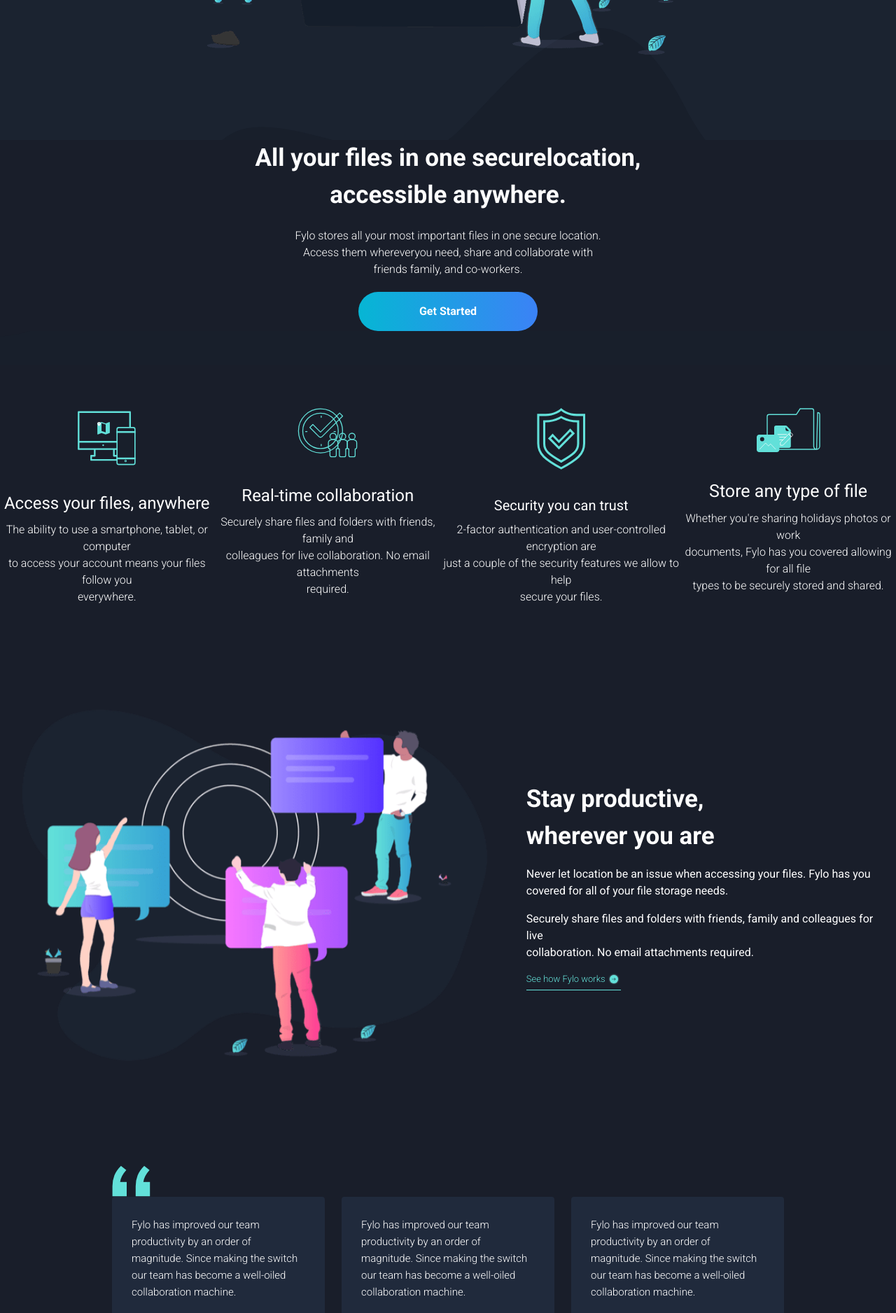
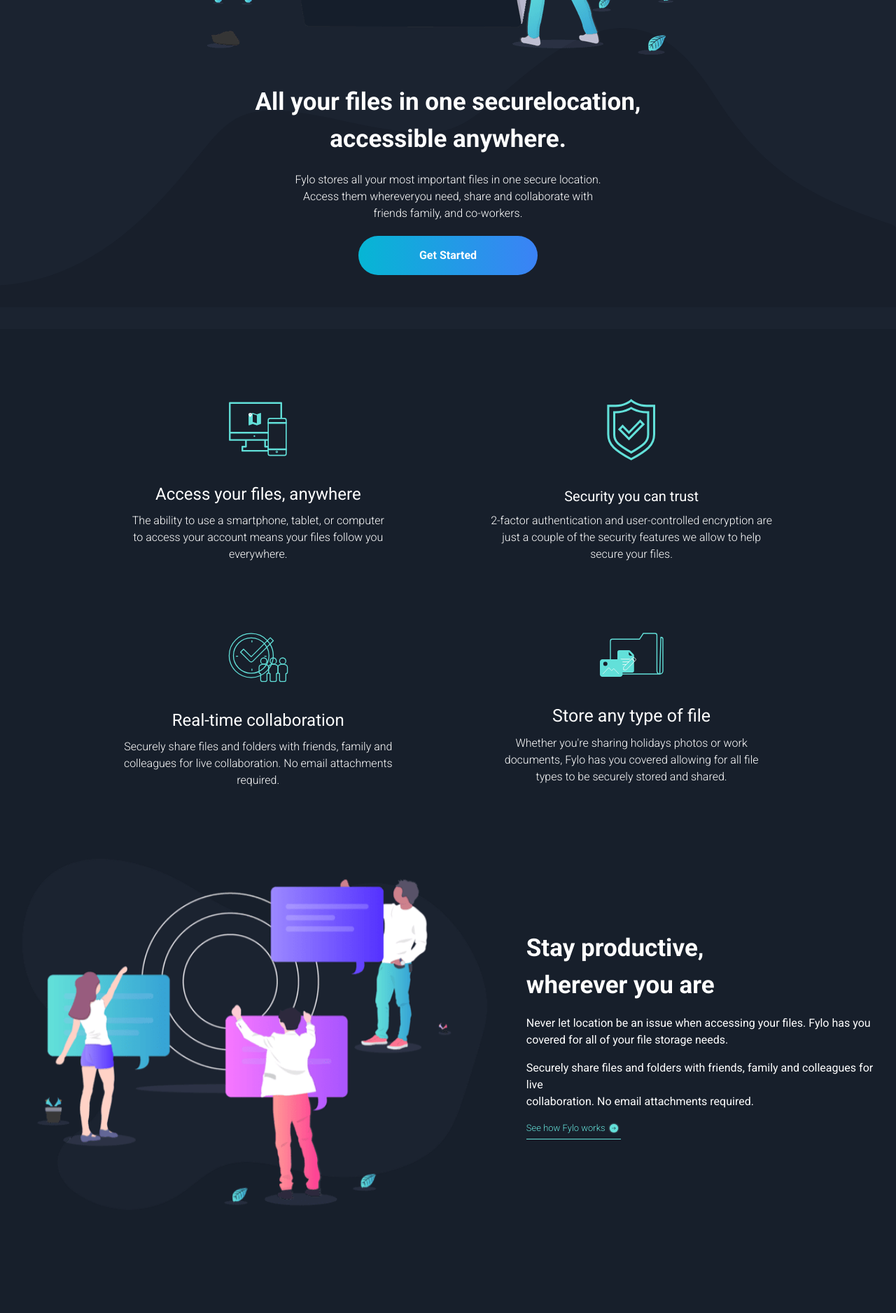
Before and after one commit to code-looney/fylo-landing-page, a React (Vite) app: page / in a window 1280 px wide. Shown: the part 580-2456 px from the top of the page at 70% size. Built offline with nearby package versions, Linux system fonts and the light colour scheme.

Commit message:
starting with the newletter validation

```diff
--- a/src/components/BackgroundCurve.jsx
+++ b/src/components/BackgroundCurve.jsx
@@ -3,7 +3,10 @@
 
 const BackgroundCurve = (props) => {
   return (
-    <img className='w-full translate-y-[-70px] absolute z-20' src="src/images/bg-curvy-mobile.svg" alt="" />
+    <>
+    <img className='w-full translate-y-[-70px] absolute z-20 md:hidden' src="src/images/bg-curvy-mobile.svg" alt="" />
+    <img className='w-full translate-y-[-70px] absolute z-20 md:block hidden' src="src/images/bg-curvy-desktop.svg" alt="" />
+    </>
   )
 }
 
--- a/src/components/CTA.jsx
+++ b/src/components/CTA.jsx
@@ -7,12 +7,15 @@
 const CTA = (props) => {
   console.log(props)
   return (
-    <Container className='flex bg-body translate-y-[90px] flex-col gap-5 text-center text-white relative z-30'>
-        <Title className=' text-[30px] md:text-[35px] font-bold'>All your files in one secure
-        <br className='block md:hidden'/>location, <br className='hidden md:block'/>accessible
-        <br className='block md:hidden'/> anywhere.</Title>
-        <Sub className='text-[17px] md:text-[16px] font-light'>Fylo stores all your most important files in<br className='md:hidden block'/> one secure location.<br className='hidden md:block'/> Access them wherever<br className='md:hidden block'/>you need, share and collaborate with<br className='hidden md:block'/> friends<br className='md:hidden block'/> family, and co-workers.</Sub>
-        <Button className='w-3/4 h-14 md:w-1/5 rounded-full bg-gradient-to-r from-cyan-500 to-blue-500 text-white font-bold'>Get Started</Button>
+    <Container className='flex h-[300px] bg-body md:bg-transparent translate-y-[90px] gap-5 text-white relative z-40 md:z-30'>
+        <Container className='w-full flex flex-col gap-5 text-center translate-y-[-80px] '>
+          <Title className=' text-[30px] md:text-[35px] font-bold'>All your files in one secure
+          <br className='block md:hidden'/>location, <br className='hidden md:block'/>accessible
+          <br className='block md:hidden'/> anywhere.</Title>
+          <Sub className='text-[17px] md:text-[16px] font-light'>Fylo stores all your most important files in<br className='md:hidden block'/> one secure location.<br className='hidden md:block'/> Access them wherever<br className='md:hidden block'/>you need, share and collaborate with<br className='hidden md:block'/> friends<br className='md:hidden block'/> family, and co-workers.</Sub>
+          <Button className='w-3/4 h-14 md:w-1/5 rounded-full bg-gradient-to-r from-cyan-500
+          hover:from-[#f0f0f0ce] to-blue-500 hover:to-[#f0f0f0ce] text-white font-bold'>Get Started</Button>
+        </Container>
     </Container>
   )
 }
--- a/src/components/Cards.jsx
+++ b/src/components/Cards.jsx
@@ -6,8 +6,8 @@
 const Cards = () => {
 
   return (
-    <Container>
-            <Container className='bg-body md:w-full flex flex-col m-auto md:flex md:flex-row md:gap-x-[0px] gap-[100px] text-center pt-[200px] text-white'>
+    <Container className='bg-body relative z-30 translate-y-[60px]'>
+            <Container className='flex flex-col m-auto md:grid md:grid-rows-2 md:grid-flow-col md:gap-x-[0px] md:w-5/6 gap-[100px] text-center pt-[150px] md:pt-[100px] text-white'>
               <Container className='flex justify-end flex-col gap-2'>
                   <Container className='flex justify-center pb-7'>
                     <Icon iconURL='src/images/icon-access-anywhere.svg' />
--- a/src/components/Newsletter.jsx
+++ b/src/components/Newsletter.jsx
@@ -10,7 +10,7 @@
 
   return (
     <Container className='bg-body w-full flex justify-center'>
-        <Container className='w-96 md:w-[900px] bg-intro text-white flex flex-col gap-4 items-center text-center px-5 py-11 rounded-lg shadow-lg translate-y-[200px] md:translate-y-[100px]'>
+        <Container className='w-96 md:w-[800px] bg-intro text-white flex flex-col gap-4 items-center text-center px-5 py-11 rounded-lg shadow-lg translate-y-[200px] md:translate-y-[115px]'>
             <Container>
                 <Title className='text-[21px] md:text-[31px] font-medium'>Get early access today</Title>
             </Container>
--- a/src/components/Testimonials.jsx
+++ b/src/components/Testimonials.jsx
@@ -6,7 +6,7 @@
 
 const Testimonials = () => {
   return (
-    <Container className='bg-body md:pb-[100px] relative'>
+    <Container className='bg-body md:pb-[70px] relative'>
     <Container className='w-3/4 mx-auto text-white relative z-40'>
     <Icon className='relative translate-y-[10px] translate-x-[10px] md:translate-x-[-10px]' iconURL='src/images/bg-quotes.png' />
         <Container className='flex md:flex-row relative flex-col gap-6'>
--- a/tailwind.config.js
+++ b/tailwind.config.js
@@ -18,7 +18,7 @@
         'test': '#202a3c',
         'sec': '#0b1523',
         'intro': '#1c2431',
-        'body': '#191E2A'
+        'body': '#171F2B',
       }
     },
   },
```
Also changed, not shown: src/index.css (line endings or trailing spaces).
